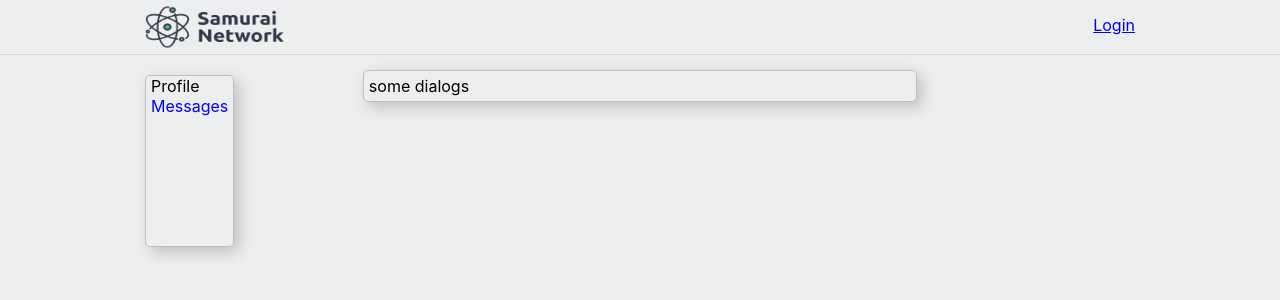
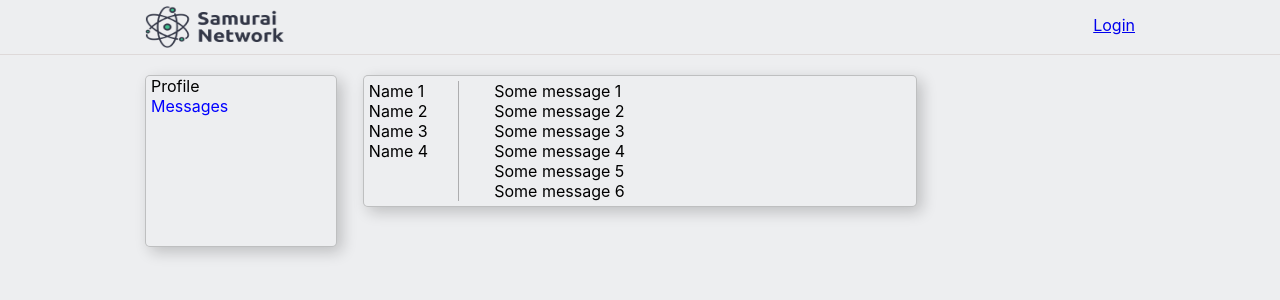
Before and after one commit to AndyFreeL/spa-social-react, a React (Create React App) app: page /dialogs in a window 1280 px wide. Shown: the top 300 px of the page. Built offline with nearby package versions, Linux system fonts and the light colour scheme.

Commit message:
.map dialogs and messages

```diff
--- a/src/App.css
+++ b/src/App.css
@@ -11,6 +11,7 @@
     grid-gap: 10px;
 }
 .app-wrapper-content{
+    padding-top: 5px;
     grid-area: content;
     /*background: #edeef0;*/
     /*border: 1px solid rgba(0,0,0,0.2);*/
--- a/src/components/Dialogs/Dialogs.jsx
+++ b/src/components/Dialogs/Dialogs.jsx
@@ -1,9 +1,54 @@
 import s from './Dialogs.module.css'
+import {NavLink} from "react-router-dom";
+
+const DialogItem = (props) => {
+
+    let path = "/dialogs/" + props.id
+
+    return (
+        <div className={s.dialog}>
+            <NavLink to={path} activeClassName={s.active}>{props.name}</NavLink>
+        </div>
+    )
+}
+
+const Message = (props) => {
+    return (
+        <div className={s.dialog}>{props.message}</div>
+    )
+}
 
 const Dialogs = (props) => {
+
+    let dialogs = [
+        {id: 1, name: 'Name 1'},
+        {id: 2, name: 'Name 2'},
+        {id: 3, name: 'Name 3'},
+        {id: 4, name: 'Name 4'}
+    ];
+
+    let messages = [
+        {id: 1, message: "Some message 1"},
+        {id: 2, message: "Some message 2"},
+        {id: 3, message: "Some message 3"},
+        {id: 4, message: "Some message 4"},
+        {id: 5, message: "Some message 5"},
+        {id: 6, message: "Some message 6"}
+    ];
+
+    let dialogsElements = dialogs.map(d=><DialogItem name={d.name} id={d.id}/>);
+    let messagesElements = messages.map(m=><Message message={m.message}/>)
+
     return (
         <div className={s.content}>
-            some dialogs
+            <div className={s.dialogsBody}>
+                <div className={s.dialogs_items}>
+                    {dialogsElements}
+                </div>
+                <div className={s.messages}>
+                    {messagesElements}
+                </div>
+            </div>
         </div>
     )
 }
--- a/src/components/Dialogs/Dialogs.module.css
+++ b/src/components/Dialogs/Dialogs.module.css
@@ -5,3 +5,25 @@
     border-radius: 5px;
     background: #edeef0;
 }
+.dialogsBody{
+    display: grid;
+    grid-template-columns: 2fr 10fr;
+}
+.dialogs_items{
+    border-right: 1px solid rgba(0, 0, 0, 0.27);
+}
+.dialogs_items a{
+    color: black;
+    text-decoration: none;
+}
+.dialogs_items a.active{
+    color: blue;
+}
+
+.dialog{
+    padding-right: 10px;
+
+}
+.messages{
+    padding-left: 35px;
+}
--- a/src/components/Navbar/Navbar.module.css
+++ b/src/components/Navbar/Navbar.module.css
@@ -1,4 +1,5 @@
 .body{
+    width: 190px;
     top:75px;
     position: fixed;
     grid-area: navbar;
--- a/src/components/Profile/MyPosts/MyPosts.jsx
+++ b/src/components/Profile/MyPosts/MyPosts.jsx
@@ -2,6 +2,12 @@ import s from '../MyPosts/MyPosts.module.css'
 import Post from "./Post/Post";
 
 const MyPosts = () => {
+
+    let postData = [
+        {id:1, message:'Some text from post 1', likesCount: 23},
+        {id:1, message:'Some text from post 2Some text from post 2Some text from post 2Some text from post 2Some text from post 2Some text from post 2S', likesCount: 41}
+    ]
+
     return (
         <div>
             <h3>My Post</h3>
@@ -9,8 +15,8 @@ const MyPosts = () => {
                 <textarea name="" id="" cols="30" rows="1"></textarea>
                 <button>Add post</button>
             </div>
-            <Post message="Some text from post 1"/>
-            <Post message="Some text from post 2Some text from post 2Some text from post 2Some text from post 2Some text from post 2Some text from post 2Some text from post 2Some text from post 2Some text from post 2Some text from post 2Some text from post 2Some text from post 2"/>
+            <Post message={postData[0].message} likesCount={postData[0].likesCount}/>
+            <Post message={postData[1].message} likesCount={postData[1].likesCount}/>
         </div>
 
     )
--- a/src/components/Profile/MyPosts/Post/Post.jsx
+++ b/src/components/Profile/MyPosts/Post/Post.jsx
@@ -20,7 +20,7 @@ const Post = (props) => {
                 <img className={s.katana}  src={katana} alt=""/>
             </div>
             <div className={s.like_zone}>
-                <div><span>Like</span></div>
+                <div><span>Like {props.likesCount}</span></div>
             </div>
             <div className={s.decor}>
                 <div><img className={s.decor_logo} src={decorLogo} alt=""/></div>
--- a/src/components/Profile/Profile.module.css
+++ b/src/components/Profile/Profile.module.css
@@ -1,3 +1,3 @@
 .content{
-    padding: 5px;
+
 }
```
Also changed, not shown: src/components/Profile/Profile.jsx (+5 -5 lines).
